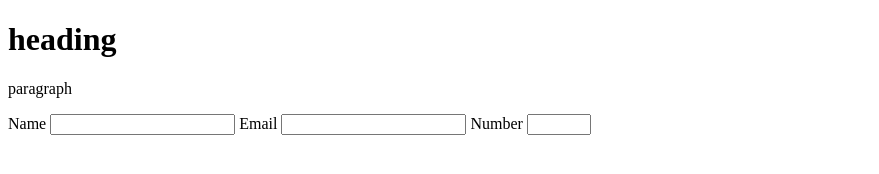
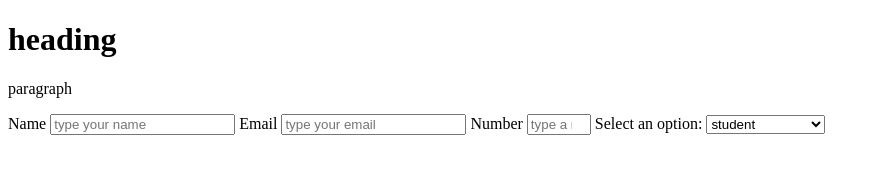
Before and after one commit to Dreckor/microverse_trial, a plain HTML site: page index.html in a window 1280 px wide. Shown: the whole page, without its empty margins (0-879 px from the left). Drawn offline with Linux system fonts and the light colour scheme.

Commit message:
11 and 12 steps

```diff
--- a/index.html
+++ b/index.html
@@ -14,11 +14,19 @@
 
     <form action="" id="survey-form">
       <label for="name" id="name-label">Name</label>
-      <input type="text" id="name" required />
+      <input type="text" id="name" required placeholder="type your name"/>
       <label for="email" id="email-label">Email </label>
-      <input id="email" type="email" required />
+      <input id="email" type="email" required placeholder="type your email"/>
       <label for="number" id="number-label">Number </label>
-      <input type="number" id="number" min="10" max="100" required />
+      <input type="number" id="number" min="10" max="100" required placeholder="type a number"/>
+      <label for="dropdown">Select an option:</label>
+      <select name="" id="dropdown" required>
+        <option value="student">student</option>
+        <option value="full time job">full time job</option>
+        <option value="full time learner">full time learner</option>
+        <option value="prefer not to say">prefer not to say</option>
+        <option value="other">other</option>
+      </select>
     </form>
     <script src="js/index.js"></script>
   </body>
```
